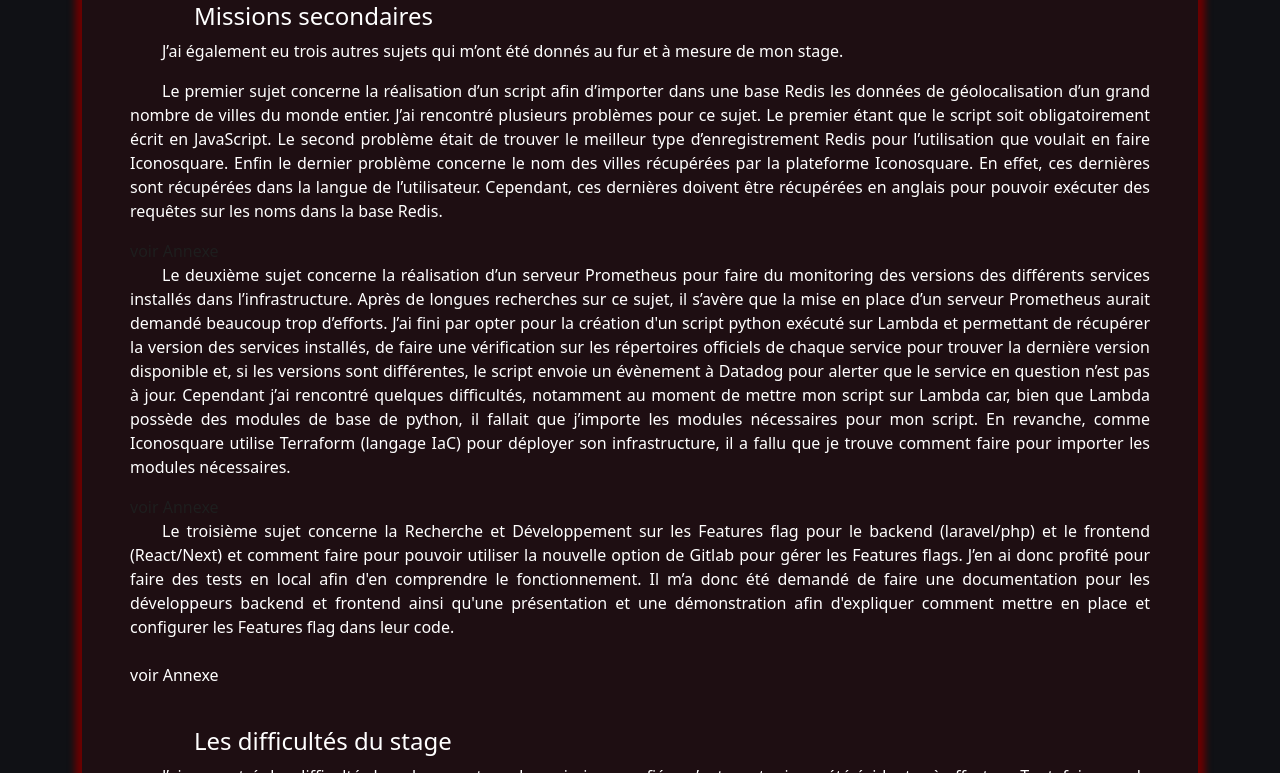
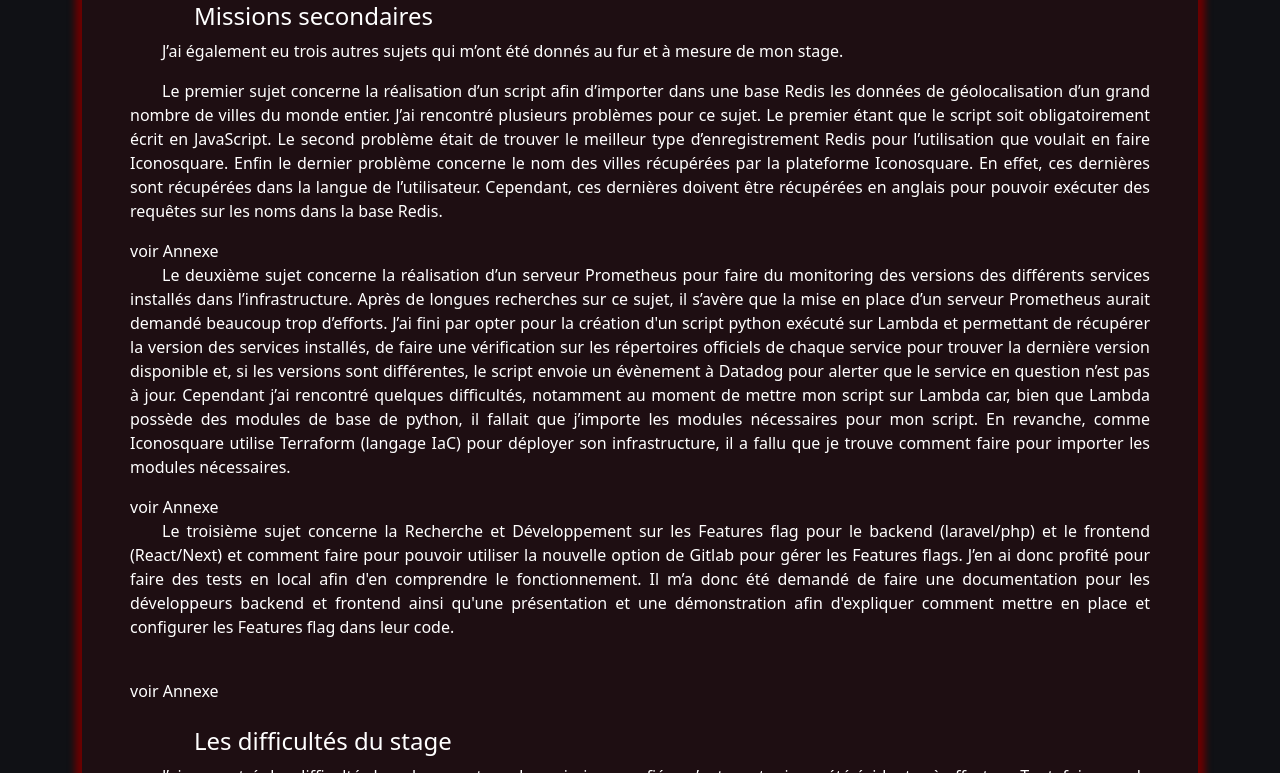
Before and after one commit to dkSlipnoK/portfolio, a PHP site: page /stage.php in a window 1280 px wide. Shown: the part 5727-6500 px from the top of the page. Run offline with PHP 8.4, Linux system fonts and the light colour scheme; some libraries are stand-ins or nearby versions.

Commit message:
correction lien annexe stage

```diff
--- a/stage.php
+++ b/stage.php
@@ -249,7 +249,7 @@
                                     Enfin le dernier problème concerne le nom des villes récupérées par la plateforme Iconosquare. En effet, ces dernières sont récupérées dans la langue de
                                     l’utilisateur. Cependant, ces dernières doivent être récupérées en anglais pour pouvoir exécuter des requêtes sur les noms dans la base Redis.
                                 </p>
-                                <a href="script.php">voir Annexe</a>
+                                <a href="script.php" class="link-TOC">voir Annexe</a>
                                 <p class="textIdent">
                                     Le deuxième sujet concerne la réalisation d’un serveur Prometheus pour faire du monitoring des versions des différents services installés dans l’infrastructure. Après de longues recherches sur ce sujet, il s’avère que la mise
                                     en place d’un serveur Prometheus aurait demandé beaucoup trop d’efforts. J’ai fini par opter pour la création d'un script python exécuté sur Lambda et permettant de récupérer la version des services installés, de faire
@@ -258,12 +258,12 @@
                                     possède des modules de base de python, il fallait que j’importe les modules nécessaires pour mon script. En revanche, comme Iconosquare utilise Terraform (langage IaC) pour déployer son infrastructure, il a fallu que je trouve comment faire pour
                                     importer les modules nécessaires.
                                 </p>
-                                <a href="script.php">voir Annexe</a>
+                                <a href="script.php" class="link-TOC">voir Annexe</a>
                                 <p class="textIdent">
                                     Le troisième sujet concerne la Recherche et Développement sur les Features flag pour le backend (laravel/php) et le frontend (React/Next) et comment faire pour pouvoir utiliser la nouvelle option de Gitlab pour gérer les Features flags.
                                     J’en ai donc profité pour faire des tests en local afin d'en comprendre le fonctionnement. Il m’a donc été demandé de faire une documentation pour les développeurs backend et frontend ainsi qu'une présentation et une démonstration afin d'expliquer comment mettre en place et configurer les Features flag dans leur code.<br><br>
-                                    voir <a href="#featureFlag" class="link-TOC">Annexe</a><br><br>
                                 </p>
+                                 <a href="script.php" class="link-TOC">voir Annexe</a><br><br>
                             </div>
                             <h4 class="title-ident" id="difficult">Les difficultés du stage</h4>
                             <div class="textJustify">
```
